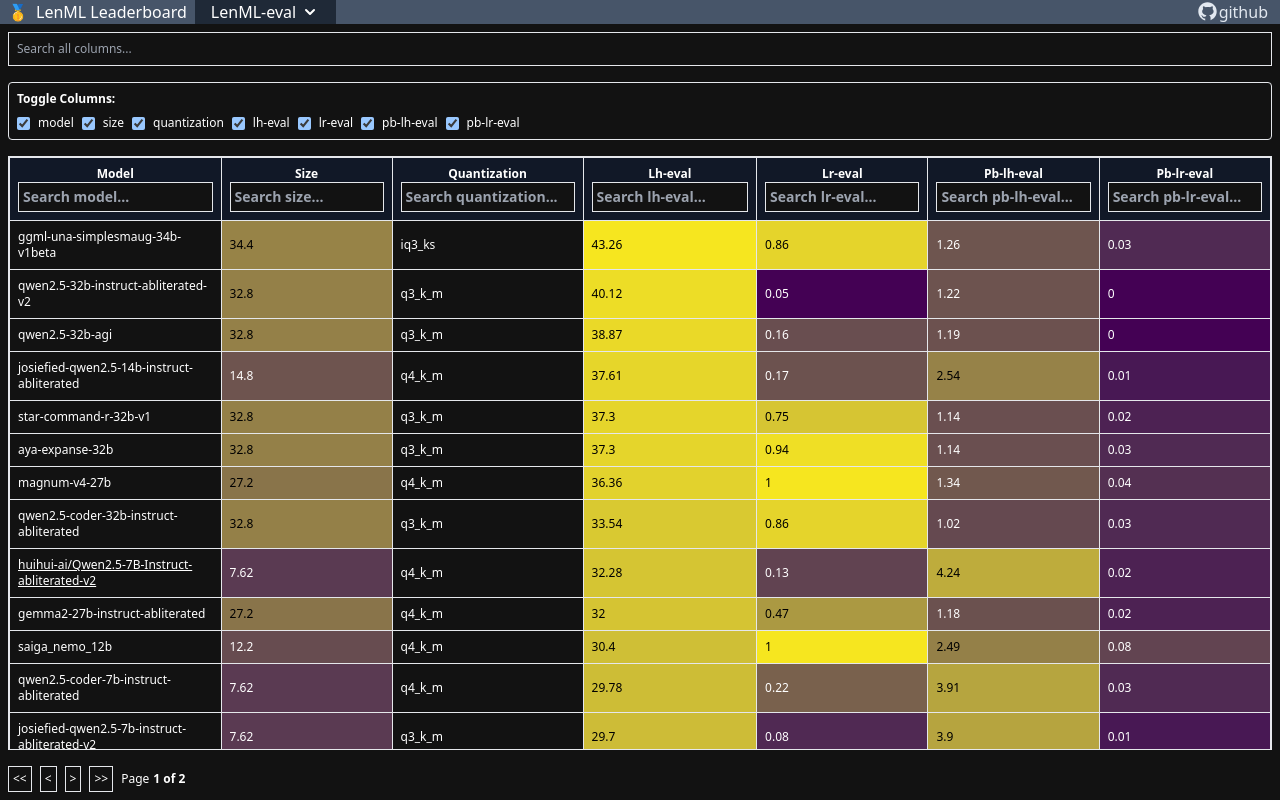
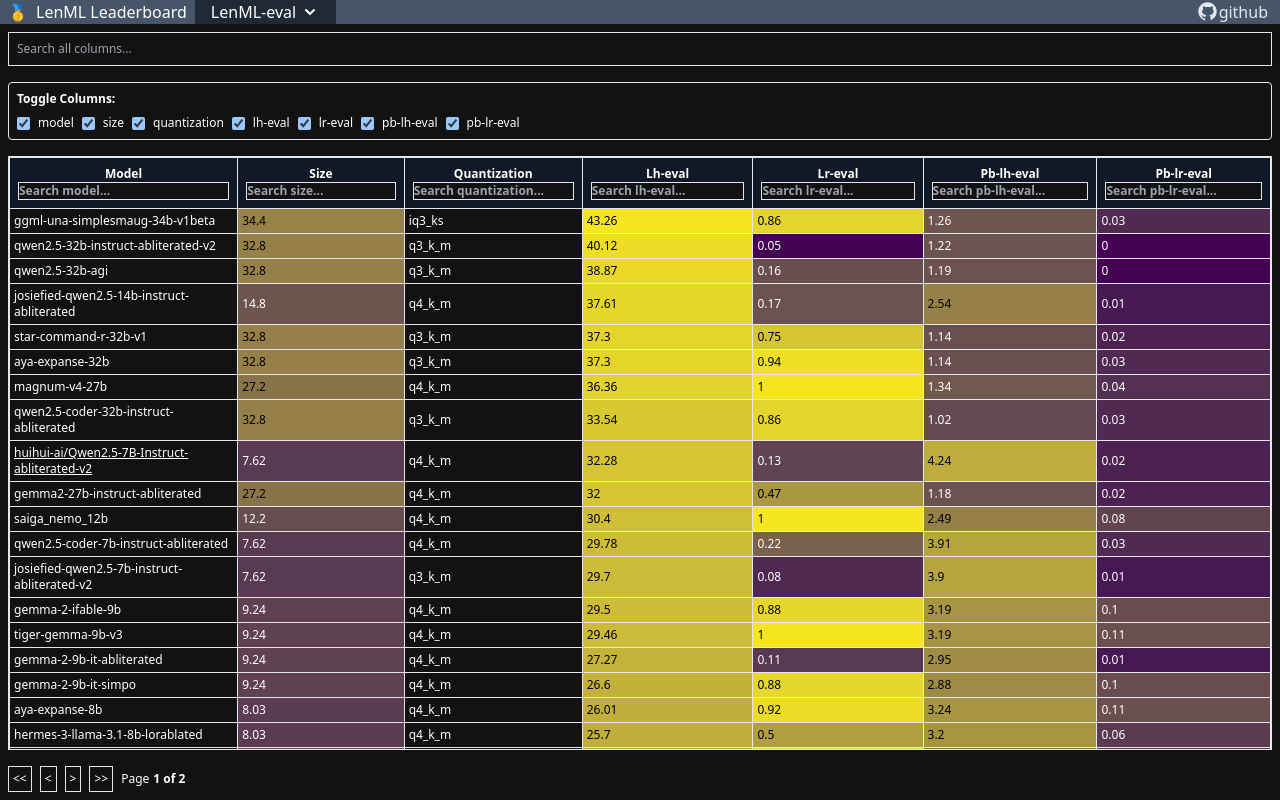
Before and after one commit to lenML/lenml-llm-leaderboard, a React (Vite) app: page / in a window 1280 px wide. Built offline with nearby package versions, Linux system fonts and the light colour scheme.

Commit message:
feat: ui

```diff
--- a/src/App.tsx
+++ b/src/App.tsx
@@ -11,6 +11,7 @@
   ColumnOrderState,
   FilterFn,
   Cell,
+  Column,
 } from "@tanstack/react-table";
 import { rankItem, compareItems } from "@tanstack/match-sorter-utils";
 
@@ -58,7 +59,7 @@
     }, debounce);
 
     return () => clearTimeout(timeout);
-  }, [value]);
+  }, [debounce, onChange, value]);
 
   return (
     <input
@@ -70,7 +71,7 @@
 }
 
 // 列过滤器组件
-function ColumnFilter({ column }: { column: any }) {
+function ColumnFilter({ column }: { column: Column<JsonData, unknown> }) {
   const columnFilterValue = column.getFilterValue();
 
   return (
@@ -78,7 +79,7 @@
       value={(columnFilterValue ?? "") as string}
       onChange={(e) => column.setFilterValue(e.target.value)}
       placeholder={`Search ${column.id}...`}
-      className="w-full border p-1 text-sm"
+      className="w-full border p-0 text-xs"
     />
   );
 }
@@ -236,7 +237,7 @@
                         <div
                           className={
                             header.column.getCanSort()
-                              ? "cursor-pointer select-none"
+                              ? "cursor-pointer select-none text-nowrap break-keep overflow-hidden "
                               : ""
                           }
                           onClick={header.column.getToggleSortingHandler()}
@@ -266,7 +267,7 @@
                 {row.getVisibleCells().map((cell) => (
                   <td
                     key={cell.id}
-                    className="border p-2"
+                    className="border p-1"
                     style={{
                       backgroundColor: getCellColor(cell),
                       color: getCellColor(cell)
```
